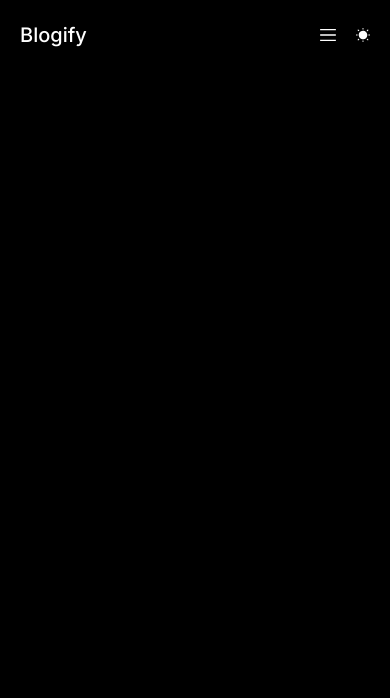
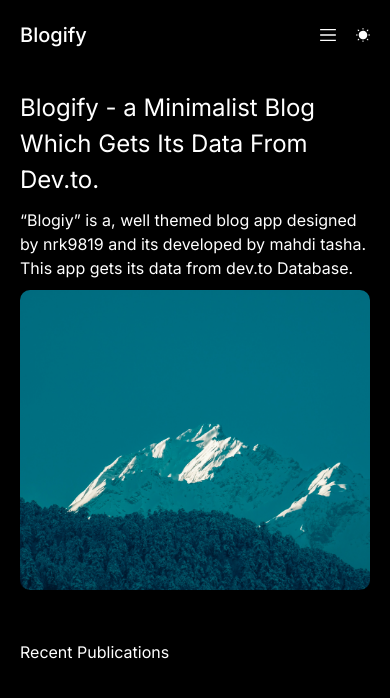
Before and after one commit to tasha-dev/blogify, a Next.js app: page / in a window 390 px wide. Shown: the top 698 px of the page. Built offline with nearby package versions, Linux system fonts and the light colour scheme.

Commit message:
added article iem component (codes)

```diff
--- a/app/page.tsx
+++ b/app/page.tsx
@@ -2,13 +2,33 @@
 // Importing part
 import {ReactNode} from "react";
 import Page from "@/component/page";
+import Image from "next/image";
+import mountainImage from '@/images/img-mountain.jpg';
 
 // Creating and exporting home page as default
 export default function HomePage():ReactNode {
     // Returning JSX
     return (
         <Page>
-            Home Page
+            <section className={'lg:mb-[100px] mb-[50px]'}>
+                <header>
+                    <h1 className={'lg:mb-[30px] mb-[10px]'}>Blogify - a Minimalist Blog Which Gets Its Data From Dev.to.</h1>
+                    <p className={'lg:mb-[30px] mb-[10px]'}>“Blogiy” is a, well themed blog app designed by nrk9819 and its developed by mahdi tasha. This app gets its data from dev.to Database.</p>
+                </header>
+                <main>
+                    <Image src={mountainImage.src} alt={'Image of mountain from unsplash'} width={820} height={500} className={'rounded-[10px] object-cover w-full lg:h-[500px] md:h-[380px] sm:h-[340px] h-[300px]'}/>
+                </main>
+            </section>
+            <section>
+                <header>
+                    <h6>Recent Publications</h6>
+                </header>
+                <main>
+                    <ul>
+
+                    </ul>
+                </main>
+            </section>
         </Page>
     );
 }
--- /dev/null
+++ b/component/article.tsx
@@ -0,0 +1,38 @@
+// Codes by mahdi tasha
+// Importing part
+import {ReactNode} from "react";
+import {articleType} from "@/type";
+import Image from "next/image";
+
+// Creating and exporting article component as default
+export default function Article({title, date, tags, image}:articleType):ReactNode {
+    // Returning JSX
+    return (
+        <li>
+            <article>
+                <div>
+                    <div className={'flex items-center justify-start flex-wrap'}>
+                        <span>
+                            {new Date(date).toLocaleDateString('us-EN', {
+                                weekday: "long",
+                                year: "numeric",
+                                month: "long",
+                                day: "numeric",
+                            })}
+                        </span>
+                        <div className={'w-[2px] h-[2px] dark:bg-white bg-black'} />
+                        <div className={'flex'}>
+                            {
+                                tags?.map((item, index) => (
+                                    <span key={index}>{item}</span>
+                                ))
+                            }
+                        </div>
+                    </div>
+                    <h3>{title}</h3>
+                </div>
+                {image && <Image src={image} alt={title} width={163} height={105} className={'w-[25%] h-full rounded-[10px] object-cover'} /> }
+            </article>
+        </li>
+    );
+}
--- a/component/page.tsx
+++ b/component/page.tsx
@@ -14,6 +14,7 @@
     // Returning JSX
     return (
         <motion.div
+            className={'lg:mt-[100px]'}
             variants={{
                 "hidden": {y: 20, opacity: 0},
                 "visible": {y: 0, opacity: 100}
--- a/style/index.css
+++ b/style/index.css
@@ -3,3 +3,14 @@
 @tailwind base;
 @tailwind components;
 @tailwind utilities;
+
+/*Defining custom styles*/
+@layer base {
+    h1 {@apply lg:text-[48px] md:text-[36px] text-[24px] dark:text-white text-black}
+    h2 {@apply lg:text-[44px] md:text-[32px] text-[20px] dark:text-white text-black}
+    h3 {@apply lg:text-[40px] md:text-[28px] text-[18px] dark:text-white text-black}
+    h4 {@apply lg:text-[36px] md:text-[24px] text-[14px] dark:text-white text-black}
+    h5 {@apply lg:text-[32px] text-[20px] dark:text-white text-black}
+    h6 {@apply lg:text-[28px] text-[16px] dark:text-white text-black}
+    p {@apply lg:text-[20px] md:text-[18px] text-[16px] dark:text-white text-black}
+}
```
Also changed, not shown: type/index.ts (+7 -0 lines).
